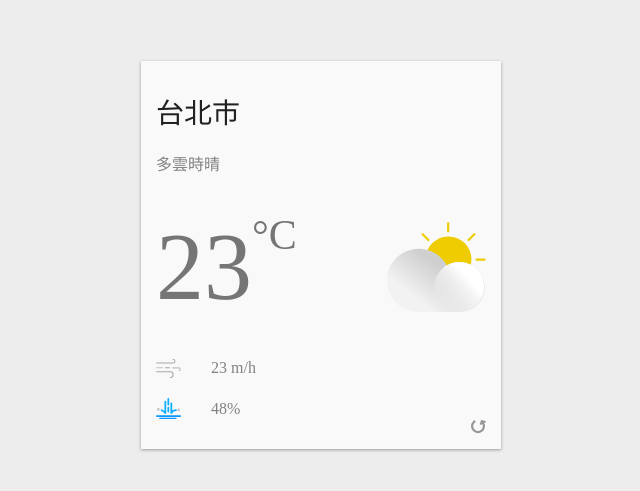
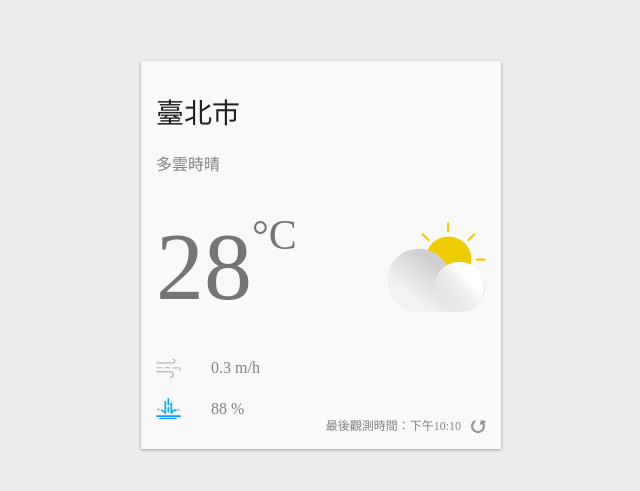
Before and after one commit to tinyuliu/React-Weather-App, a React (Create React App) app in the folder React/react-weather-app/: page / in a window 1280 px wide. Shown: the part 145-636 px from the top of the page, without its empty margins (319-959 px from the left). Built offline with nearby package versions, Linux system fonts and the light colour scheme.

Commit message:
fetch weather data

```diff
--- a/React/react-weather-app/src/components/WeatherApp.js
+++ b/React/react-weather-app/src/components/WeatherApp.js
@@ -1,4 +1,4 @@
-import React from 'react';
+import React, { useState } from 'react';
 
 import styled from '@emotion/styled';
 
@@ -89,36 +89,92 @@ const Cloudy = styled(CloudyIcon)`
   flex-basis: 30%;
 `;
 
-const Redo = styled(RedoIcon)`
-  width: 15px;
-  height: 15px;
+const Redo = styled.div`
   position: absolute;
   right: 15px;
   bottom: 15px;
-  cursor: pointer;
+  font-size: 12px;
+  display: inline-flex;
+  align-items: flex-end;
+  color: #828282;
+
+  svg {
+    margin-left: 10px;
+    width: 15px;
+    height: 15px;
+    cursor: pointer;
+  }
 `;
 
 const WeatherApp = () => {
+  const [currentWeather, setCurrentWeather] = useState({
+    observationTime: '2019-10-02 22:10:00',
+    locationName: '臺北市',
+    description: '多雲時晴',
+    temperature: 27.5,
+    windSpeed: 0.3,
+    humid: 0.88,
+  });
+
+  const handleClick = () => {
+    fetch(
+      'https://opendata.cwb.gov.tw/api/v1/rest/datastore/O-A0003-001?Authorization=CWB-CAE05173-BB3A-4BE1-A687-7F8ADBE5A745&locationName=臺北'
+    )
+      .then((response) => response.json())
+      .then((data) => {
+        const locationData = data.records.location[0];
+
+        const weatherElements = locationData.weatherElement.reduce(
+          (neededElements, item) => {
+            if (['WDSD', 'TEMP', 'HUMD'].includes(item.elementName)) {
+              neededElements[item.elementName] = item.elementValue;
+            }
+            return neededElements;
+          },
+          {}
+        );
+
+        setCurrentWeather({
+          observationTime: locationData.time.obsTime,
+          locationName: locationData.locationName,
+          description: '多雲時晴',
+          temperature: weatherElements.TEMP,
+          windSpeed: weatherElements.WDSD,
+          humid: weatherElements.HUMD,
+        });
+      });
+  };
+
   return (
     <Container>
       <WeatherCard>
-        <Location>台北市</Location>
-        <Description>多雲時晴</Description>
+        <Location>{currentWeather.locationName}</Location>
+        <Description>
+
+          {currentWeather.description}
+        </Description>
         <CurrentWeather>
           <Temperature>
-            23 <Celsius>°C</Celsius>
+          {Math.round(currentWeather.temperature)} <Celsius>°C</Celsius>
           </Temperature>
           <Cloudy />
         </CurrentWeather>
         <AirFlow>
           <AirFlowIcon />
-          23 m/h
+          {currentWeather.windSpeed} m/h
         </AirFlow>
         <Rain>
           <RainIcon />
-          48%
+          {Math.round(currentWeather.humid * 100)} %
         </Rain>
-        <Redo />
+        <Redo onClick={handleClick}>
+          最後觀測時間：
+          {new Intl.DateTimeFormat('zh-TW', {
+            hour: 'numeric',
+            minute: 'numeric',
+          }).format(new Date(currentWeather.observationTime))}{' '}
+          <RedoIcon />
+        </Redo>
       </WeatherCard>
     </Container>
   );
```
